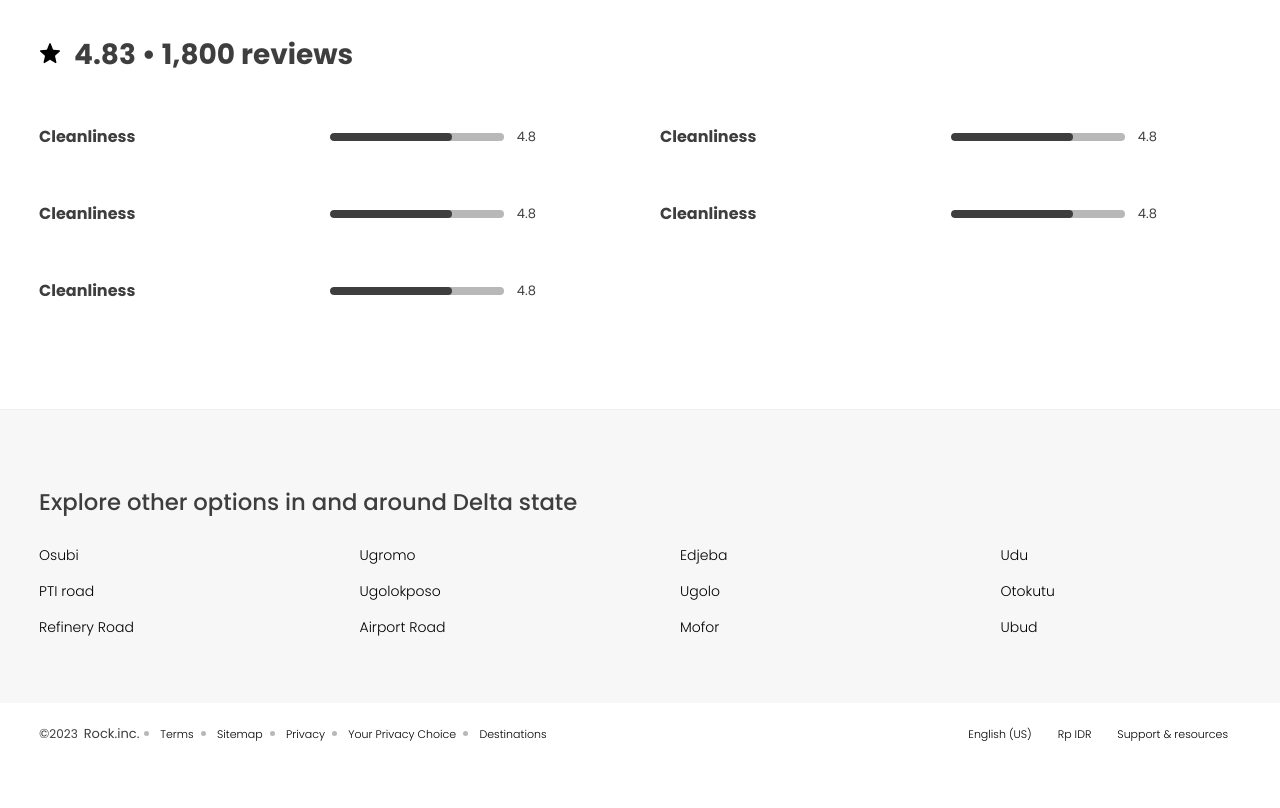
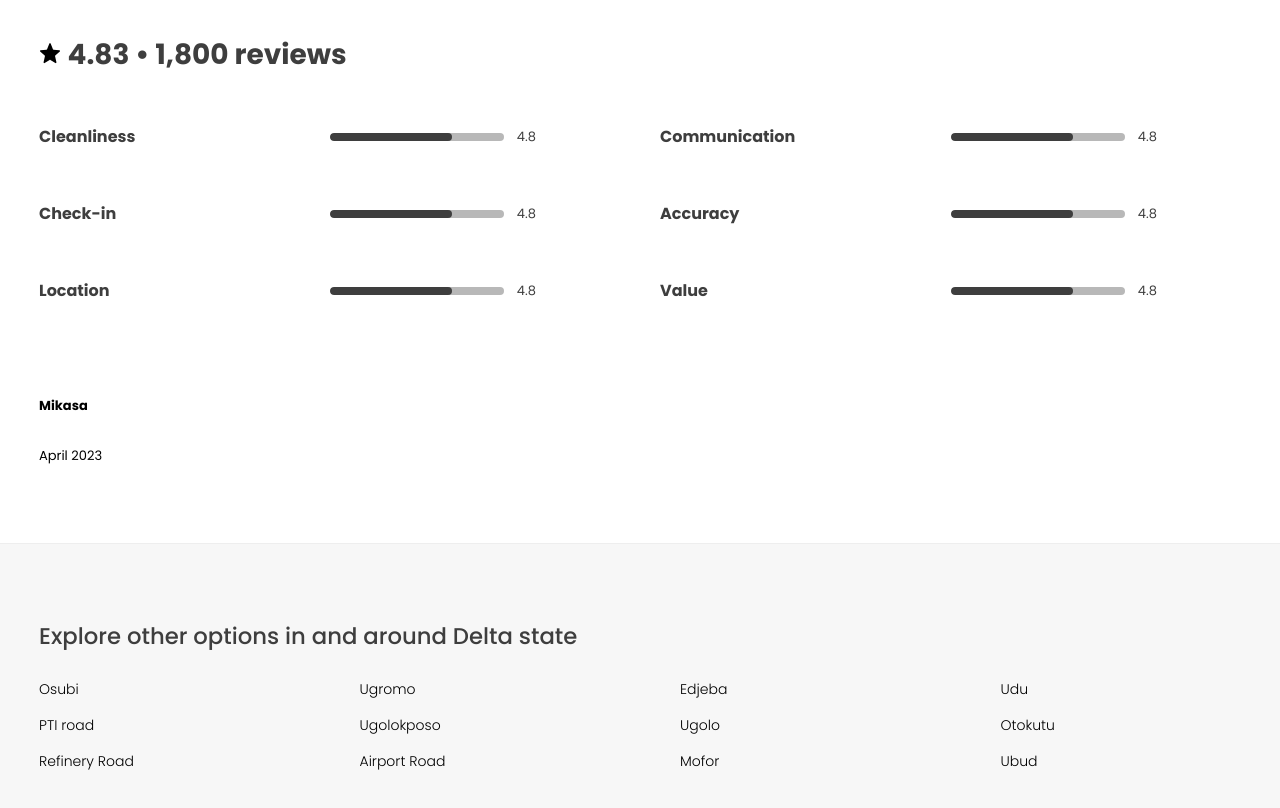
Before and after one commit to unnamed-lab/lemuel-hotel-reservation, a React (Vite) app: page /place/1 in a window 1280 px wide. Shown: the part 1620-2428 px from the top of the page. Before the commit the page ends 2384 px from the top, so only its background shows below. Built offline with nearby package versions, Linux system fonts and the light colour scheme.

Commit message:
item detail component composition 1

```diff
--- a/src/pages/HotelDetail.jsx
+++ b/src/pages/HotelDetail.jsx
@@ -1,5 +1,6 @@
 import { useOutletContext } from "react-router-dom";
 import brandImg from "../assets/brand.svg";
+import userImg from "../assets/user.svg";
 
 function DetailPage() {
   const [setFooterType, dataset] = useOutletContext();
@@ -8,6 +9,23 @@ function DetailPage() {
   return (
     <>
       <section className="catalogue-detail-section">
+        <Header />
+        <Thumbnail />
+        <ItemDetails />
+        <Offers />
+        <Rating />
+        <Comments />
+        <Location />
+        <Terms />
+        <Additional />
+      </section>
+    </>
+  );
+}
+
+function Header() {
+  return (
+    <>
       <div className="catalogue-detail--header">
         <div className="catalogue-detail-header--container w-80-lg">
           <h1
@@ -32,9 +50,7 @@ function DetailPage() {
               </svg>
               4.83
             </li>
-              <li className="catalogue-item--mini item-review">
-                1,800 reviews
-              </li>
+            <li className="catalogue-item--mini item-review">1,800 reviews</li>
             <li className="catalogue-item--mini item-badge">
               <svg
                 width="9"
@@ -120,7 +136,13 @@ function DetailPage() {
           </div>
         </div>
       </div>
+    </>
+  );
+}
 
+function Thumbnail() {
+  return (
+    <>
       <div className="catalogue-detail--thumbnail">
         <div className="thumbnail--main">
           <img src="/beach-01.png" alt="" />
@@ -156,7 +178,13 @@ function DetailPage() {
           </button>
         </div>
       </div>
+    </>
+  );
+}
 
+function ItemDetails() {
+  return (
+    <>
       <div className="catalogue-detail--details">
         <div className="catalogue-item-detail w-60-lg">
           <div className="catalogue-item-detail--header btm-border">
@@ -201,8 +229,8 @@ function DetailPage() {
                 <div className="item-detail">
                   <h4>Jorgan Hotel</h4>
                   <p>
-                      Jorgan are experienced, highly rated hosts who are
-                      committed to providing great stays for guests.
+                    Jorgan are experienced, highly rated hosts who are committed
+                    to providing great stays for guests.
                   </p>
                 </div>
               </li>
@@ -232,9 +260,7 @@ function DetailPage() {
                 </span>
                 <div className="item-detail">
                   <h4>Great location</h4>
-                    <p>
-                      95% of recent guests gave the location a 5-star rating.
-                    </p>
+                  <p>95% of recent guests gave the location a 5-star rating.</p>
                 </div>
               </li>
 
@@ -269,8 +295,8 @@ function DetailPage() {
           <div className="catalogue-item-detail--info">
             <div className="info-bubble">
               <p className="info-text">
-                  <strong>Only 5 hours left to book.</strong> The hotel will
-                  stop accepting bookings for your dates soon.
+                <strong>Only 5 hours left to book.</strong> The hotel will stop
+                accepting bookings for your dates soon.
               </p>
               <svg
                 width="30"
@@ -297,7 +323,13 @@ function DetailPage() {
         </div>
         <div className="catalogue-item--booking w-40-lg"></div>
       </div>
+    </>
+  );
+}
 
+function Offers() {
+  return (
+    <>
       <div className="catalogue-detail--offer btm-border">
         <h3 className="item-offer-heading">What this place offers</h3>
         <ul className="item-offer-list w-70-lg">
@@ -466,6 +498,13 @@ function DetailPage() {
           </button>
         </div>
       </div>
+    </>
+  );
+}
+
+function Rating() {
+  return (
+    <>
       <div className="catalogue-detail-rating">
         <h3 className="rating-heading">
           <span>
@@ -495,7 +534,7 @@ function DetailPage() {
             </div>
           </li>
           <li className="rating-item">
-              <h6 className="rating-item--title">Cleanliness</h6>
+            <h6 className="rating-item--title">Communication</h6>
             <div className="rating-loader">
               <div className="rating-loader--bar">
                 <div className="loader--bar-fill"></div>
@@ -504,7 +543,7 @@ function DetailPage() {
             </div>
           </li>
           <li className="rating-item">
-              <h6 className="rating-item--title">Cleanliness</h6>
+            <h6 className="rating-item--title">Check-in</h6>
             <div className="rating-loader">
               <div className="rating-loader--bar">
                 <div className="loader--bar-fill"></div>
@@ -513,7 +552,7 @@ function DetailPage() {
             </div>
           </li>
           <li className="rating-item">
-              <h6 className="rating-item--title">Cleanliness</h6>
+            <h6 className="rating-item--title">Accuracy</h6>
             <div className="rating-loader">
               <div className="rating-loader--bar">
                 <div className="loader--bar-fill"></div>
@@ -522,7 +561,16 @@ function DetailPage() {
             </div>
           </li>
           <li className="rating-item">
-              <h6 className="rating-item--title">Cleanliness</h6>
+            <h6 className="rating-item--title">Location</h6>
+            <div className="rating-loader">
+              <div className="rating-loader--bar">
+                <div className="loader--bar-fill"></div>
+              </div>
+              4.8
+            </div>
+          </li>
+          <li className="rating-item">
+            <h6 className="rating-item--title">Value</h6>
             <div className="rating-loader">
               <div className="rating-loader--bar">
                 <div className="loader--bar-fill"></div>
@@ -532,13 +580,53 @@ function DetailPage() {
           </li>
         </ul>
       </div>
-        <div className="catalogue-detail--comments"></div>
-        <div className="catalogue-detail--location"></div>
-        <div className="catalogue-detail--terms"></div>
-        <div className="catalogue-detail--additional"></div>
-      </section>
     </>
   );
 }
 
+function Comments() {
+  return (
+    <>
+      <div className="catalogue-detail--comments">
+        <ul className="people-review-list">
+          <li className="people-review-item">
+            <div className="item-header">
+              <div className="user-image">
+                <img src="" alt="" title="" />
+              </div>
+              <div className="user-info">
+                <h6 className="user-info--name">Mikasa</h6>
+                <time className="user-info--timestamp">April 2023</time>
+              </div>
+            </div>
+          </li>
+        </ul>
+      </div>
+    </>
+  );
+}
+
+function Location() {
+  return (
+    <>
+      <div className="catalogue-detail--location"></div>
+    </>
+  );
+}
+
+function Terms() {
+  return (
+    <>
+      <div className="catalogue-detail--terms"></div>
+    </>
+  );
+}
+
+function Additional() {
+  return (
+    <>
+      <div className="catalogue-detail--additional"></div>
+    </>
+  );
+}
 export default DetailPage;
--- a/src/styles/css/app.css
+++ b/src/styles/css/app.css
@@ -764,7 +764,7 @@
   margin-bottom: 1.5rem;
 }
 .catalogue-detail-section .catalogue-detail-rating .rating-heading span {
-  margin-right: 1rem;
+  margin-right: 0.5rem;
 }
 .catalogue-detail-section .catalogue-detail-rating .item-rating-list {
   position: relative;
--- a/src/styles/scss/app.scss
+++ b/src/styles/scss/app.scss
@@ -791,7 +791,7 @@
       margin-bottom: 1.5rem;
 
       span {
-        margin-right: 1rem;
+        margin-right: .5rem;
       }
     }
 
```
Lines whose indentation alone changed are shown as unchanged.
